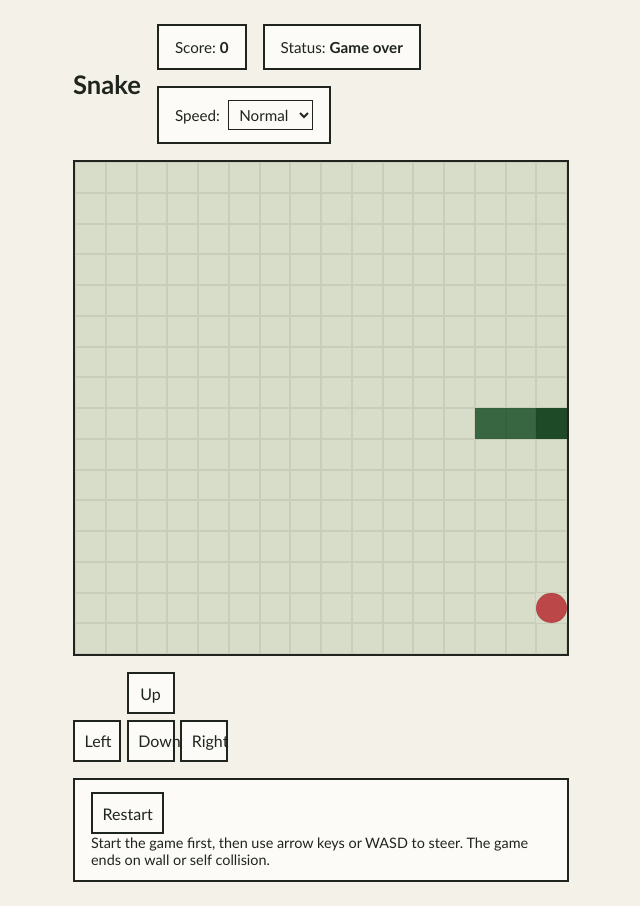
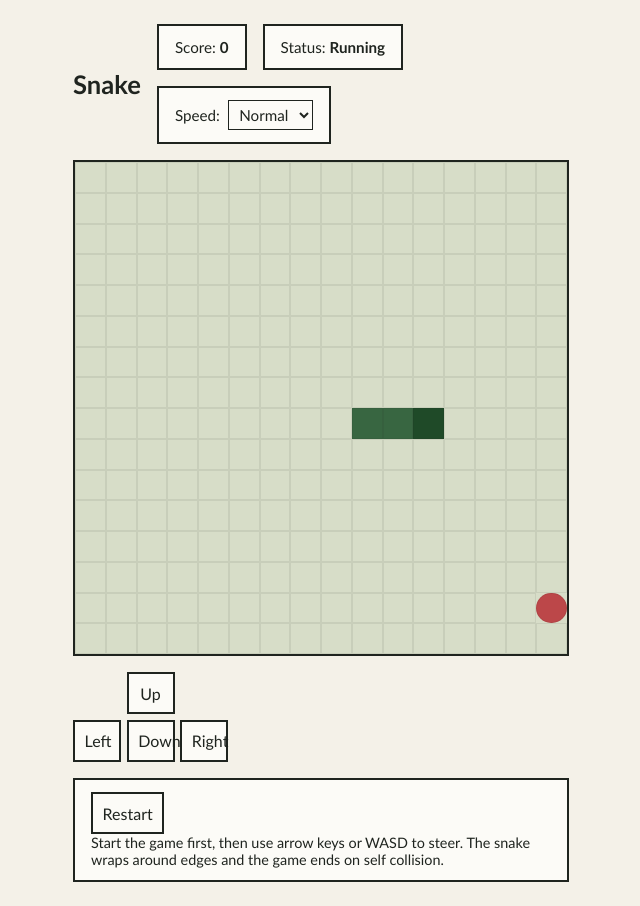
Before and after one commit to axberamber387-lang/codexTest, a website with bundled scripts: page index.html in a window 1280 px wide. Both pictures are taken after a click on the button "Start game". Shown: the whole page, without its empty margins (319-959 px from the left). Built offline with nearby package versions, Linux system fonts and the light colour scheme.

Commit message:
Add wrap-around board mode

```diff
--- a/index.html
+++ b/index.html
@@ -47,7 +47,7 @@
 
         <div class="panel">
           <button class="restart" type="button" data-restart>Restart</button>
-          <p class="note">Start the game first, then use arrow keys or WASD to steer. The game ends on wall or self collision.</p>
+          <p class="note">Start the game first, then use arrow keys or WASD to steer. The snake wraps around edges and the game ends on self collision.</p>
         </div>
       </footer>
     </main>
--- a/src/snakeLogic.js
+++ b/src/snakeLogic.js
@@ -22,6 +22,13 @@
 
 function positionsMatch(a, b) {
   return a.x === b.x && a.y === b.y;
+}
+
+export function wrapPosition(position, gridSize) {
+  return {
+    x: (position.x + gridSize) % gridSize,
+    y: (position.y + gridSize) % gridSize
+  };
 }
 
 export function createInitialState(random = Math.random) {
@@ -55,11 +62,14 @@
   const direction = queueDirection(state.direction, state.queuedDirection);
   const head = state.snake[0];
   const vector = DIRECTION_VECTORS[direction];
-  const nextHead = { x: head.x + vector.x, y: head.y + vector.y };
+  const nextHead = wrapPosition(
+    { x: head.x + vector.x, y: head.y + vector.y },
+    GRID_SIZE
+  );
   const ateFood = positionsMatch(nextHead, state.food);
   const collisionBody = ateFood ? state.snake : state.snake.slice(0, -1);
 
-  if (isOutOfBounds(nextHead, GRID_SIZE) || hitsSnake(nextHead, collisionBody)) {
+  if (hitsSnake(nextHead, collisionBody)) {
     return {
       ...state,
       direction,
```
Also changed, not shown: test/snakeLogic.test.js (+6 -3 lines).
